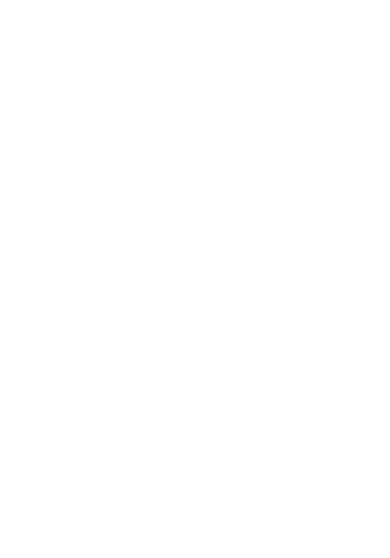
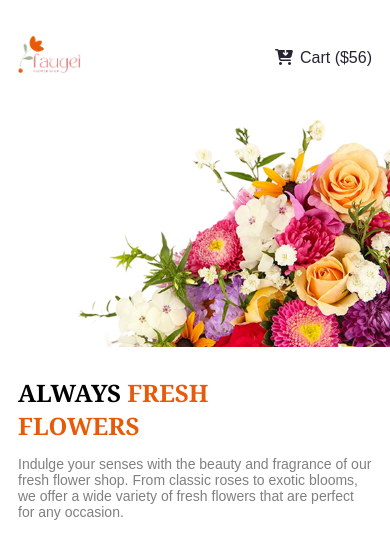
Before and after one commit to GMRedoan/assignment-02, a plain HTML site: page index.html in a window 390 px wide. Drawn offline with Linux system fonts and the light colour scheme.

Commit message:
Add navbar and banner section

```diff
--- a/index.html
+++ b/index.html
@@ -3,17 +3,41 @@
 <head>
     <meta charset="UTF-8">
     <meta name="viewport" content="width=device-width, initial-scale=1.0">
-    <title>Flower Shop</title>
+     <title>Flower Shop</title>
+     <link rel="preconnect" href="https://fonts.googleapis.com">
+<link rel="preconnect" href="https://fonts.gstatic.com" crossorigin>
+<link href="https://fonts.googleapis.com/css2?family=Noto+Serif:ital,wght@0,100..900;1,100..900&display=swap" rel="stylesheet">
+     <link rel="stylesheet" href="style/design.css">
+    <script src="https://kit.fontawesome.com/a23a90da67.js" crossorigin="anonymous"></script>
 </head>
-<body>
+<body class="noto-serif-font">
     <header>
          <nav>
-
+            <div>
+               <img src="images/logo.png" alt="">
+            </div>
+            <div>
+                <ul>
+                    <li class="sm" style="font-weight: bold;"><a href="">Home</a></li>
+                    <li class="design sm"><a href="">Shop</a></li>
+                    <li class="design sm"><a href="">About us</a></li>
+                    <li><a href=""><i class="fa-solid fa-cart-arrow-down" style="margin-right:7px;"></i>Cart ($56)</a></li>
+                </ul>
+            </div>
          </nav>
+         <!-- banner section -->
+          <section class="banner-container">
+            <div>
+                <h3 class="banner-title">ALWAYS <span style="color: rgba(233, 90, 8, 1);">FRESH FLOWERS</span></h3>
+                <p class="banner-subtitle">Indulge your senses with the beauty and fragrance of our fresh flower shop. From classic roses to exotic blooms, we offer a wide variety of fresh flowers that are perfect for any occasion. </p>
+             </div>
+            <div>
+                <img src="images/hero-flower.png" alt="">
+            </div>
+          </section>
     </header>
     <main>
-
-    </main>
+     </main>
     <footer>
 
     </footer>
--- /dev/null
+++ b/style/design.css
@@ -0,0 +1,73 @@
+.noto-serif-font {
+  font-family: "Noto Serif", serif;
+  font-optical-sizing: auto;
+  font-style: normal;
+  font-variation-settings:
+    "wdth" 100;
+}
+/* navbar section */
+nav{
+    display: flex;
+    justify-content: space-between;
+    align-items: center;
+    margin: 30px 150px 0px 150px;
+}
+nav ul{
+    list-style: none;
+    display: flex;
+    gap: 40px;
+ }
+nav ul li a{
+    text-decoration: none;
+    color: rgba(37, 36, 50, 1);
+    font-family: sans-serif;
+}
+ .design a{
+    color: rgba(137, 135, 161, 1);
+}
+
+/* banner section */
+.banner-container{
+    display: flex;
+    margin: 200px 150px 0px 150px;
+}
+.banner-title{
+    font-size: 65px;
+    font-weight: bold;
+
+}
+.banner-subtitle{
+    font-size: 22px;
+    font-family: sans-serif;
+    margin-top: -35px;
+    color: rgba(0, 0, 0, 0.5);
+}
+
+/* media quiery for small device */
+@media screen and (max-width:576px) {
+    nav{
+        margin-left:10px;
+        margin-right:10px;
+     }
+     .sm a{
+        display: none;
+    }
+     nav img{
+        width: 63px;
+    }
+    .banner-container{
+        margin: 20px 10px 0px 10px;
+         flex-direction: column-reverse;
+    }
+    .banner-container img{
+        width: 390px;
+    }
+    .banner-title{
+        font-size: 24px;
+        margin-right: 50px;
+    }
+    .banner-subtitle{
+        font-size: 14px;
+        margin-top: -10px;
+    }
+ }
```
